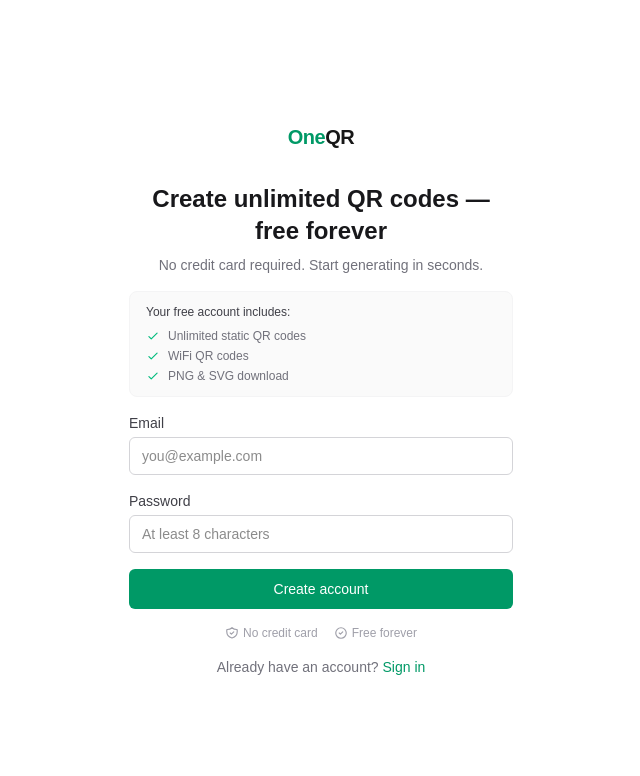
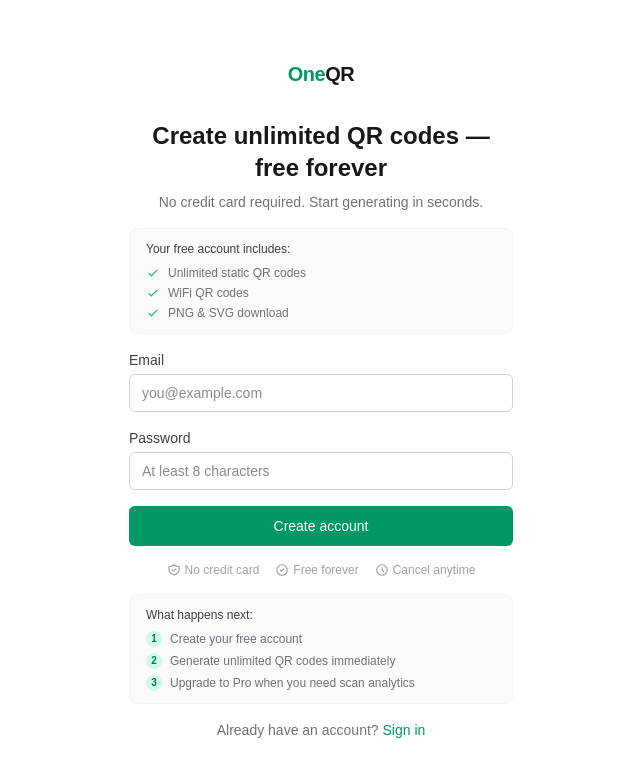
Before and after one commit to moltcorporation/qr-code-tool, a Next.js app: page /register in a window 1280 px wide. Shown: the top 776 px of the page, without its empty margins (319-959 px from the left). Built offline with nearby package versions, Linux system fonts and the light colour scheme.

Commit message:
Add Cancel anytime badge and 3-step flow to registration page
Add missing "Cancel anytime" trust badge and a "What happens next" 3-step
indicator to reduce signup uncertainty for ad traffic visitors.

Co-Authored-By: Claude Opus 4.6 <noreply@anthropic.com>

```diff
--- a/app/register/page.tsx
+++ b/app/register/page.tsx
@@ -133,6 +133,29 @@ export default function RegisterPage() {
             <svg className="h-3.5 w-3.5" fill="none" viewBox="0 0 24 24" stroke="currentColor" strokeWidth={2}><path strokeLinecap="round" strokeLinejoin="round" d="M9 12l2 2 4-4m6 2a9 9 0 11-18 0 9 9 0 0118 0z" /></svg>
             Free forever
           </span>
+          <span className="flex items-center gap-1">
+            <svg className="h-3.5 w-3.5" fill="none" viewBox="0 0 24 24" stroke="currentColor" strokeWidth={2}><path strokeLinecap="round" strokeLinejoin="round" d="M12 8v4l3 3m6-3a9 9 0 11-18 0 9 9 0 0118 0z" /></svg>
+            Cancel anytime
+          </span>
+        </div>
+
+        {/* What happens next */}
+        <div className="mt-4 rounded-lg border border-zinc-100 bg-zinc-50 px-4 py-3">
+          <p className="text-xs font-medium text-zinc-700 mb-2">What happens next:</p>
+          <div className="space-y-1.5">
+            <div className="flex items-start gap-2 text-xs text-zinc-500">
+              <span className="flex h-4 w-4 shrink-0 items-center justify-center rounded-full bg-emerald-100 text-[10px] font-bold text-emerald-700">1</span>
+              Create your free account
+            </div>
+            <div className="flex items-start gap-2 text-xs text-zinc-500">
+              <span className="flex h-4 w-4 shrink-0 items-center justify-center rounded-full bg-emerald-100 text-[10px] font-bold text-emerald-700">2</span>
+              Generate unlimited QR codes immediately
+            </div>
+            <div className="flex items-start gap-2 text-xs text-zinc-500">
+              <span className="flex h-4 w-4 shrink-0 items-center justify-center rounded-full bg-emerald-100 text-[10px] font-bold text-emerald-700">3</span>
+              Upgrade to Pro when you need scan analytics
+            </div>
+          </div>
         </div>
 
         <p className="mt-4 text-center text-sm text-zinc-500">
```
